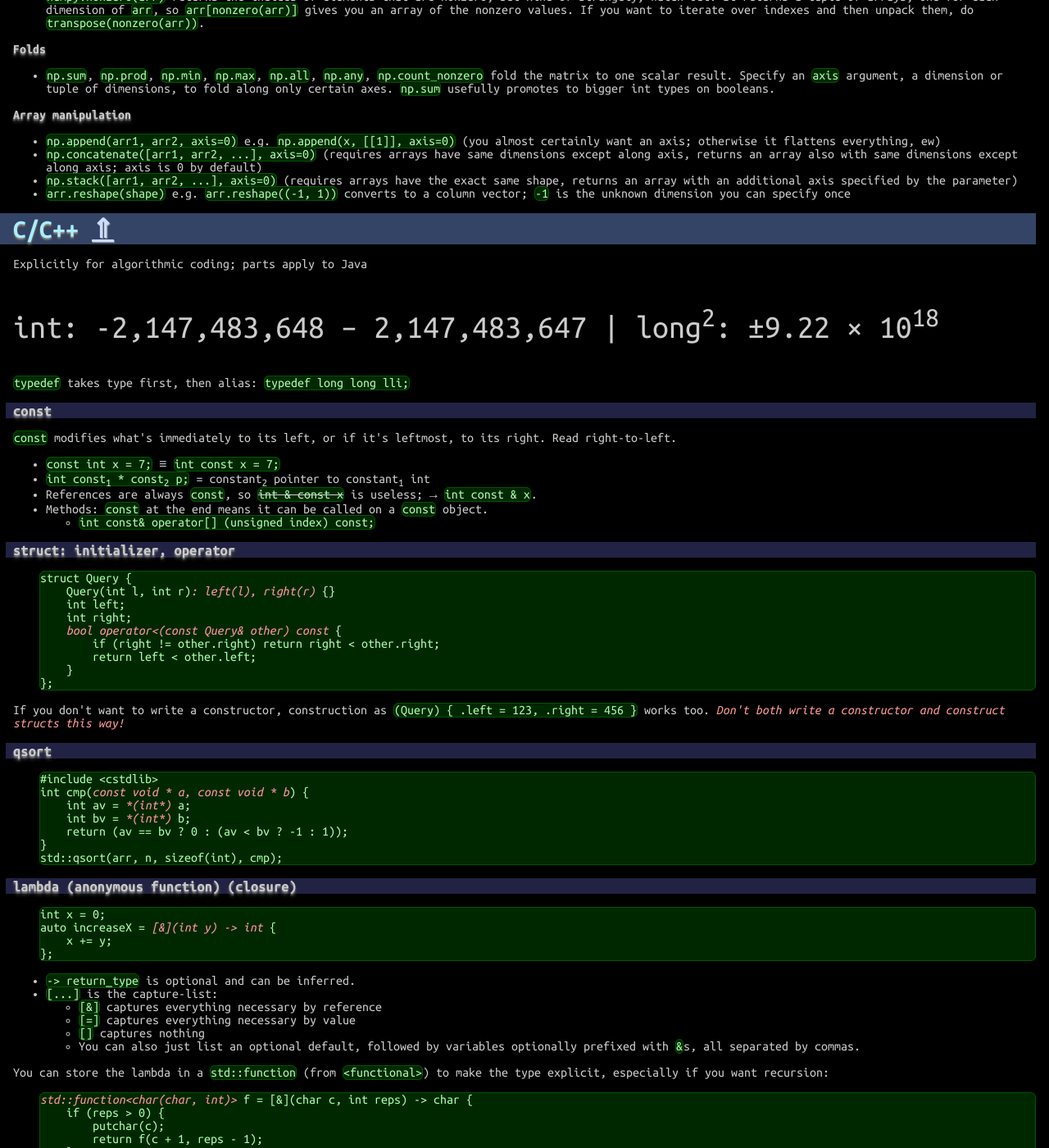
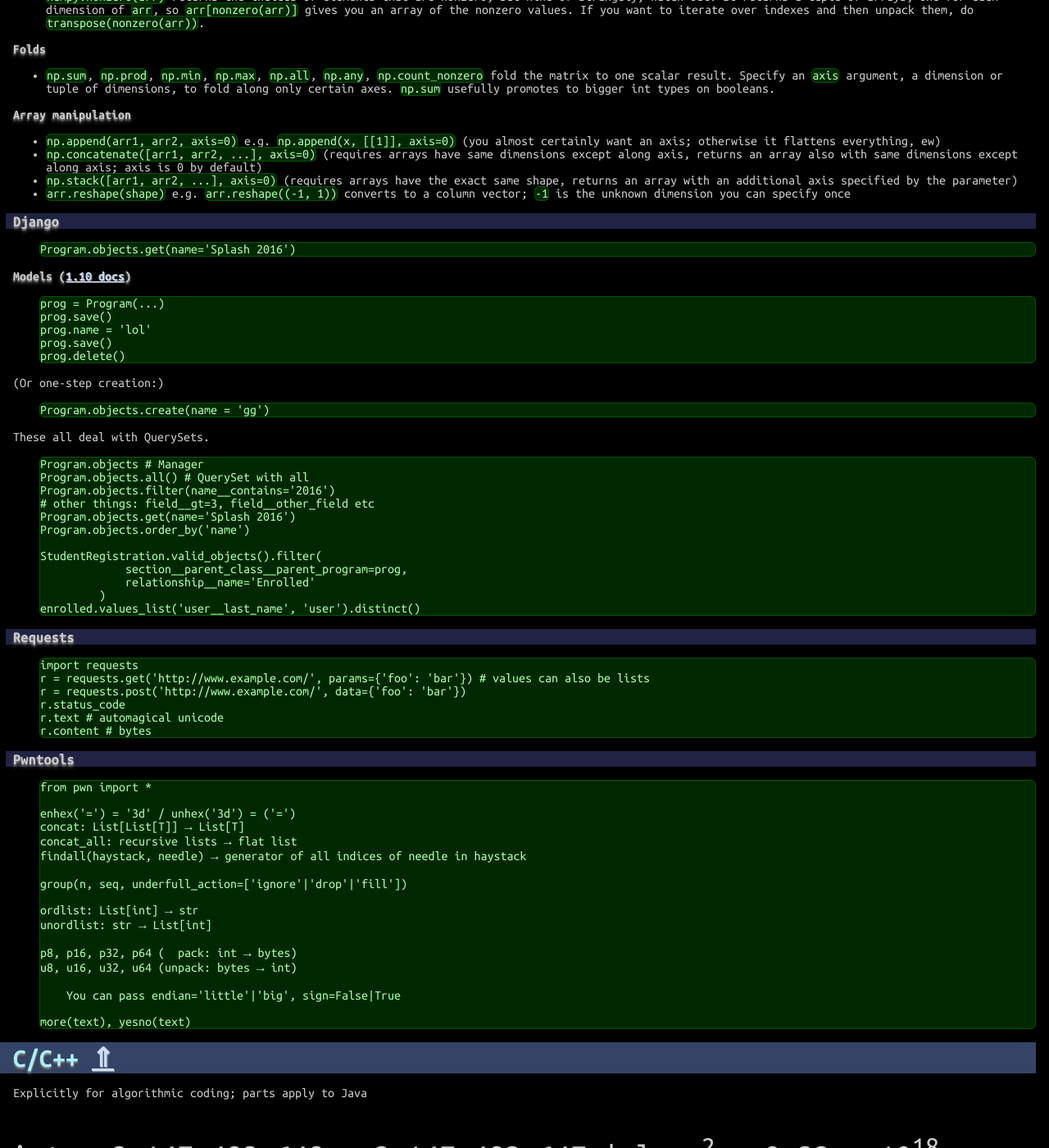
Before and after one commit to betaveros/cs, a Jekyll site: the page built from index.html, in a window 1280 px wide and 1400 px high, scrolled down 4297 px. Shown: the whole window at 82% size. Built offline with Jekyll 4.4.1, drawn with Linux system fonts in a browser that asks for light colours.

Commit message:
more python stuff

```diff
--- a/_includes/python.html
+++ b/_includes/python.html
@@ -205,3 +205,52 @@ time.sleep(0.5) # 0.5 seconds</pre>
 	<li><code>np.stack([arr1, arr2, ...], axis=0)</code> (requires arrays have the exact same shape, returns an array with an additional axis specified by the parameter)</li>
 	<li><code>arr.reshape(shape)</code> e.g. <code>arr.reshape((-1, 1))</code> converts to a column vector; <code>-1</code> is the unknown dimension you can specify once</li>
 </ul>
+<h3>Django</h3>
+<pre>Program.objects.get(name='Splash 2016')</pre>
+<h4>Models (<a href="https://docs.djangoproject.com/en/1.10/topics/db/models/">1.10 docs</a>)</h4>
+<pre>prog = Program(...)
+prog.save()
+prog.name = 'lol'
+prog.save()
+prog.delete()</pre>
+<p>(Or one-step creation:)</p>
+<pre>Program.objects.create(name = 'gg')</pre>
+<p>These all deal with QuerySets.</p>
+<pre>Program.objects # Manager
+Program.objects.all() # QuerySet with all
+Program.objects.filter(name__contains='2016')
+# other things: field__gt=3, field__other_field etc
+Program.objects.get(name='Splash 2016')
+Program.objects.order_by('name')
+
+StudentRegistration.valid_objects().filter(
+             section__parent_class__parent_program=prog,
+             relationship__name='Enrolled'
+         )
+enrolled.values_list('user__last_name', 'user').distinct()</pre>
+<h3>Requests</h3>
+<pre>import requests
+r = requests.get('http://www.example.com/', params={'foo': 'bar'}) # values can also be lists
+r = requests.post('http://www.example.com/', data={'foo': 'bar'})
+r.status_code
+r.text # automagical unicode
+r.content # bytes</pre>
+<h3>Pwntools</h3>
+<pre>from pwn import *
+
+enhex('=') = '3d' / unhex('3d') = ('=')
+concat: List[List[T]] &rarr; List[T]
+concat_all: recursive lists &rarr; flat list
+findall(haystack, needle) &rarr; generator of all indices of needle in haystack
+
+group(n, seq, underfull_action=['ignore'|'drop'|'fill'])
+
+ordlist: List[int] &rarr; str
+unordlist: str &rarr; List[int]
+
+p8, p16, p32, p64 (  pack: int &rarr; bytes)
+u8, u16, u32, u64 (unpack: bytes &rarr; int)
+
+    You can pass endian='little'|'big', sign=False|True
+
+more(text), yesno(text)</pre>
```
